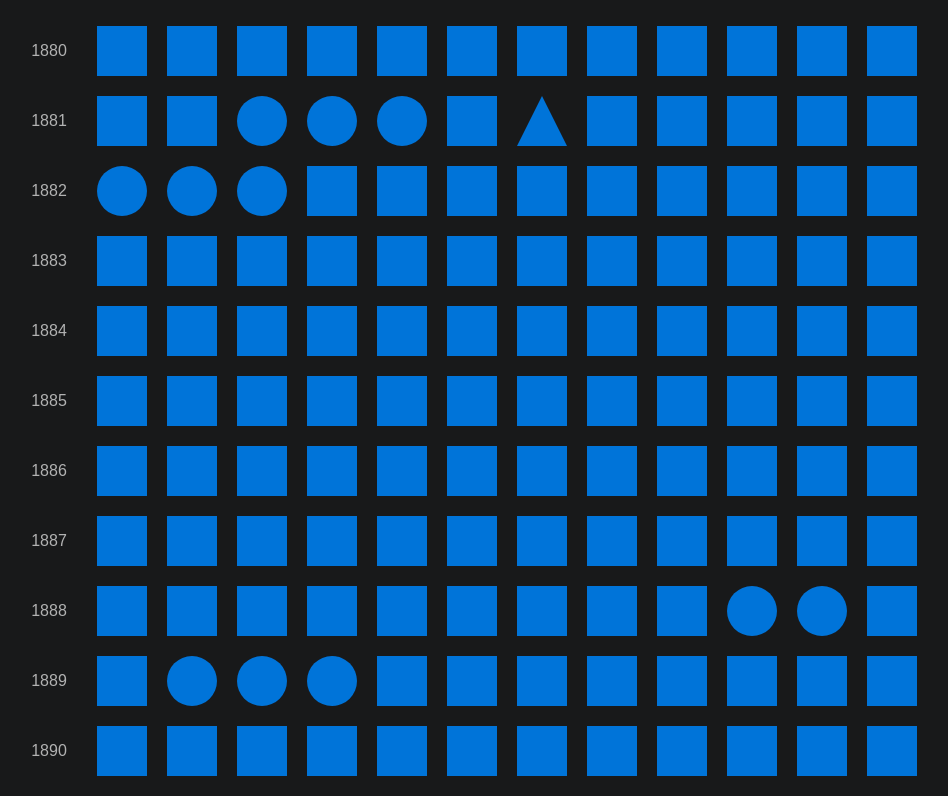
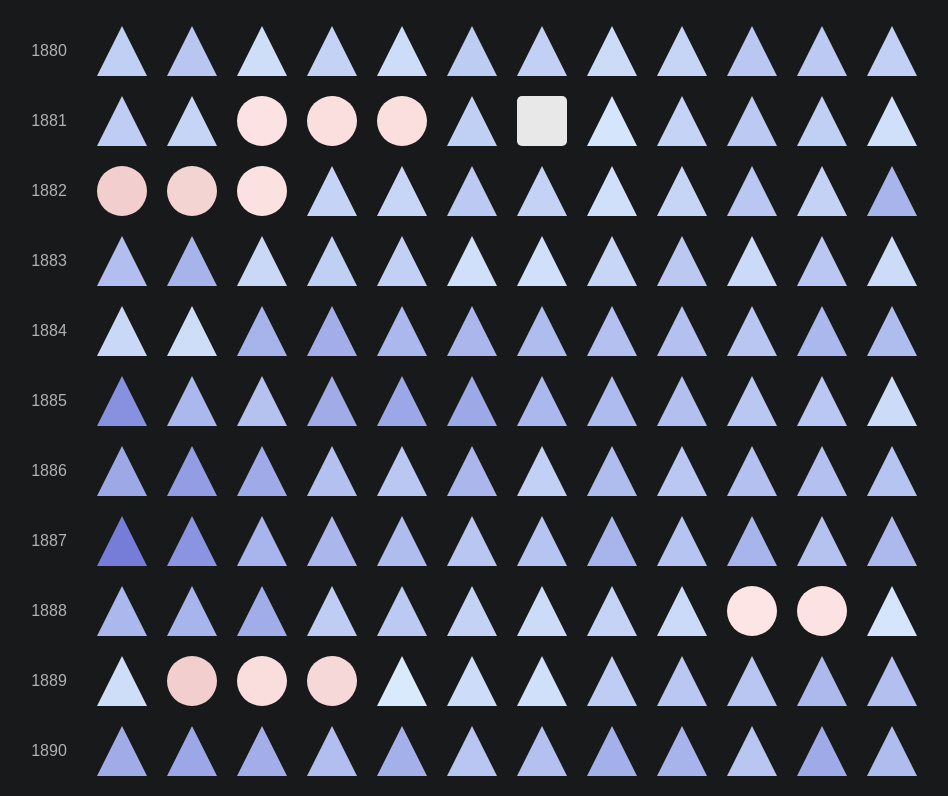
Before and after one commit to BeatrizFeliciano/global-temp, a SvelteKit app: page / in a window 1280 px wide. Shown: the top 796 px of the page, without its empty margins (171-1119 px from the left). Built offline with nearby package versions, Linux system fonts and the light colour scheme.

Commit message:
make color change according to temperature value

```diff
--- a/package.json
+++ b/package.json
@@ -14,5 +14,8 @@
 		"svelte": "^4.0.0",
 		"vite": "^4.3.6"
 	},
-	"type": "module"
+	"type": "module",
+	"dependencies": {
+		"d3": "^7.8.5"
+	}
 }
--- a/src/routes/+layout.svelte
+++ b/src/routes/+layout.svelte
@@ -17,6 +17,7 @@
 		display: flex;
 		flex-direction: column;
 		min-height: 100vh;
+		font-family: 'Montserrat', sans-serif;
 	}
 
 	main {
@@ -40,6 +41,7 @@
 
 	footer a {
 		font-weight: bold;
+		color: rgb(255, 251, 182);
 	}
 
 
--- a/src/routes/+page.svelte
+++ b/src/routes/+page.svelte
@@ -1,8 +1,16 @@
 <script>
 	import data from '../lib/data/global-temp.json';
 	import Tooltip from './Tooltip.svelte';
+	import { scaleLinear } from 'd3';
 
 	let size = 50; //circle size
+	let warmColor = scaleLinear()
+        .domain([0, 1.5])
+        .range(["#ffe7e7", "#810101"]);
+
+	let coldColor = scaleLinear()
+		.domain([-1.5, 0])
+		.range(["#0805b1", "#dbecfe"]);
 
 	let month = (index) => {
 		let months = ["jan", "feb", "mar", "apr", "may", "jun", "jul", "aug", "sep", "oct", "nov", "dec"];
@@ -10,26 +18,42 @@
 	}
 
 	let figure = (value) => {
-		console.log(value)
 		if (value > 0) {
 			return "circle"
 		}
 
 		else if (value === 0) {
+			return "square"
+		}
+
+		else if (value < 0) {
 			return "triangle"
 		}
 
-		return "square"
+		return "nothing"
 	}
 
 	let calcSize = (fig) => {
 		if (fig === "triangle")
-			return
+			return ""
 		return "width: " + size + "px; height: " + size + "px;"
 	}
 
-	let calcStyle = (fig) => {
-		return calcSize(fig)
+	let calcColor = (fig, value) => {
+		if (fig === 'circle')
+		return "background-color: " + warmColor(value)
+
+		else if (fig === "triangle"){
+			return "border-bottom: 50px solid " + coldColor(value)
+		}
+
+		return ""
+	}
+
+	let calcStyle = (fig, value) => {
+		if (fig === "triangle")
+			console.log(calcSize(fig) + calcColor(fig, value))
+		return calcSize(fig) + calcColor(fig, value)
 	}
 
 </script>
@@ -45,14 +69,12 @@
 			<p>{d.year}</p>
 			{#each Array(12) as _, index}
 				<Tooltip
-					title=" year: {d.year}//
-					month: {month(index)}//
-					 value: {parseFloat(d[month(index)])}"
+					title="value: {parseFloat(d[month(index)])}"
 				>
 					<div
 						class={figure(parseFloat(d[month(index)]))}
 						key={index}
-						style={calcStyle(figure(parseFloat(d[month(index)])))}
+						style={calcStyle(figure(parseFloat(d[month(index)])), parseFloat(d[month(index)]))}
 					/>
 				</Tooltip>
 			{/each}
@@ -71,7 +93,6 @@
 
 	p {
 		margin: 20px;
-		font-family: 'Montserrat', sans-serif;
 	}
 
 	.data {
@@ -83,7 +104,7 @@
 
 	.circle {
 		border-radius: 50%;
-		background-color: #0074d9;
+		/* background-color: #0074d9; */
 		margin: 10px;
 	}
 
@@ -93,12 +114,18 @@
 		height: 0;
 		border-left: 25px solid transparent;
 		border-right: 25px solid transparent;
-		border-bottom: 50px solid #0074d9; /* Adjust the color of the triangle */
+		/* border-bottom: 50px solid #ffe7e7; */
 		margin: 10px;
 	}
 
 	.square {
-		background-color: #0074d9;
+		background-color: #e8e8e8;
+		margin: 10px;
+		border-radius: 5px;
+	}
+
+	.nothing {
+		background-color: transparent;
 		margin: 10px;
 	}
 </style>
--- a/src/routes/Tooltip.svelte
+++ b/src/routes/Tooltip.svelte
@@ -32,9 +32,11 @@
 <style>
 	.tooltip {
 		box-shadow: 1px 1px 1px #ddd;
-		background: black;
+		background: white;
 		border-radius: 4px;
 		padding: 4px;
 		position: absolute;
+        color: gray;
+        font-family: 'Montserrat', sans-serif;
 	}
 </style>
```
Also changed, not shown: 1 other file (tests, documents, lock files or other folders).
